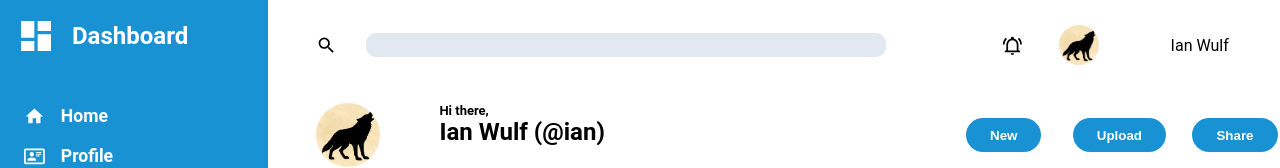
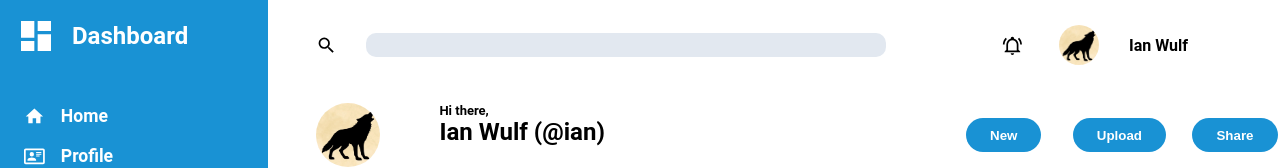
Before and after one commit to Ian-Wulf/admin-dashboard, a plain HTML site: page index.html in a window 1280 px wide. Shown: the top 168 px of the page. Drawn offline with Linux system fonts and the light colour scheme; a web font is replaced by a local one.

Commit message:
Account Name -Adjusted margin and font weight for account name in top right of header

```diff
--- a/styles.css
+++ b/styles.css
@@ -89,7 +89,8 @@ button {
 }
 
 .account p {
-    justify-self: center;
+    font-weight: bold;
+    margin-left: 0.6rem;
 }
 
 .account img {
```
